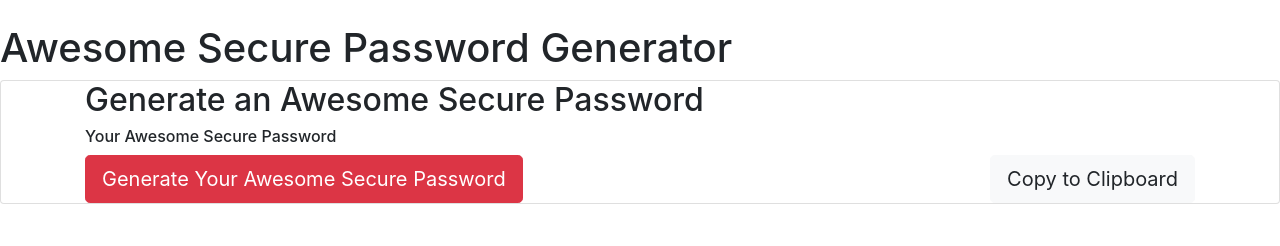
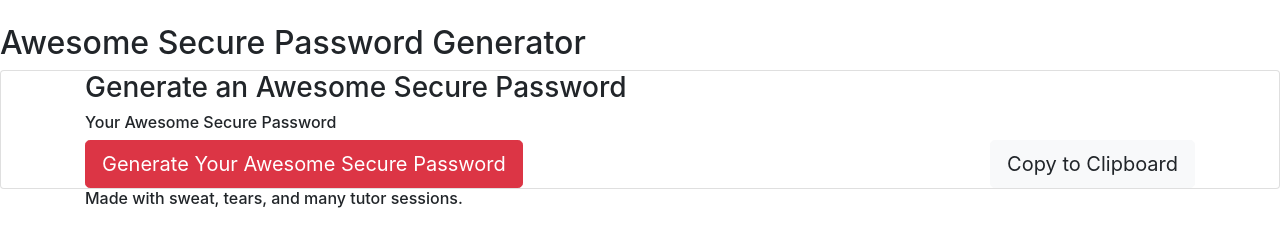
Before and after one commit to SoulesStephanie/PasswrodGenerator, a plain HTML site: page index.html in a window 1280 px wide. Drawn offline with nearby package versions, Linux system fonts and the light colour scheme; files that its build step writes are made by us from their sources.

Commit message:
added footer and changed the size of a few titles

```diff
--- a/index.html
+++ b/index.html
@@ -15,12 +15,12 @@
   <!-- start of content -->
     <div class="wrap">
         <br>
-        <h1>Awesome Secure Password Generator</h1>
+        <h2>Awesome Secure Password Generator</h2>
         <div class="row">
             <div class="col-xs-12 col-sm-12 col-md-12 col-lg-12" id="password">
                 <div class="card mx-auto">
                     <div class="container">
-                        <h2>Generate an Awesome Secure Password</h2>
+                        <h3>Generate an Awesome Secure Password</h3>
 
                         <div class="password">
                             <div class="password-body">
@@ -43,6 +43,15 @@
 <!-- end of content -->
 <script src="./script.js"></script>
 </body>
+<footer>
+    <div class="container">
+      <div class="row">
+        <div class="col-md-12 col-xs-12 col-lg-12" id="footer">
+         <h6>Made with sweat, tears, and many tutor sessions.</h6>
+        </div>
+      </div>
+    </div>
 
+</footer>
 
 </html>
```
